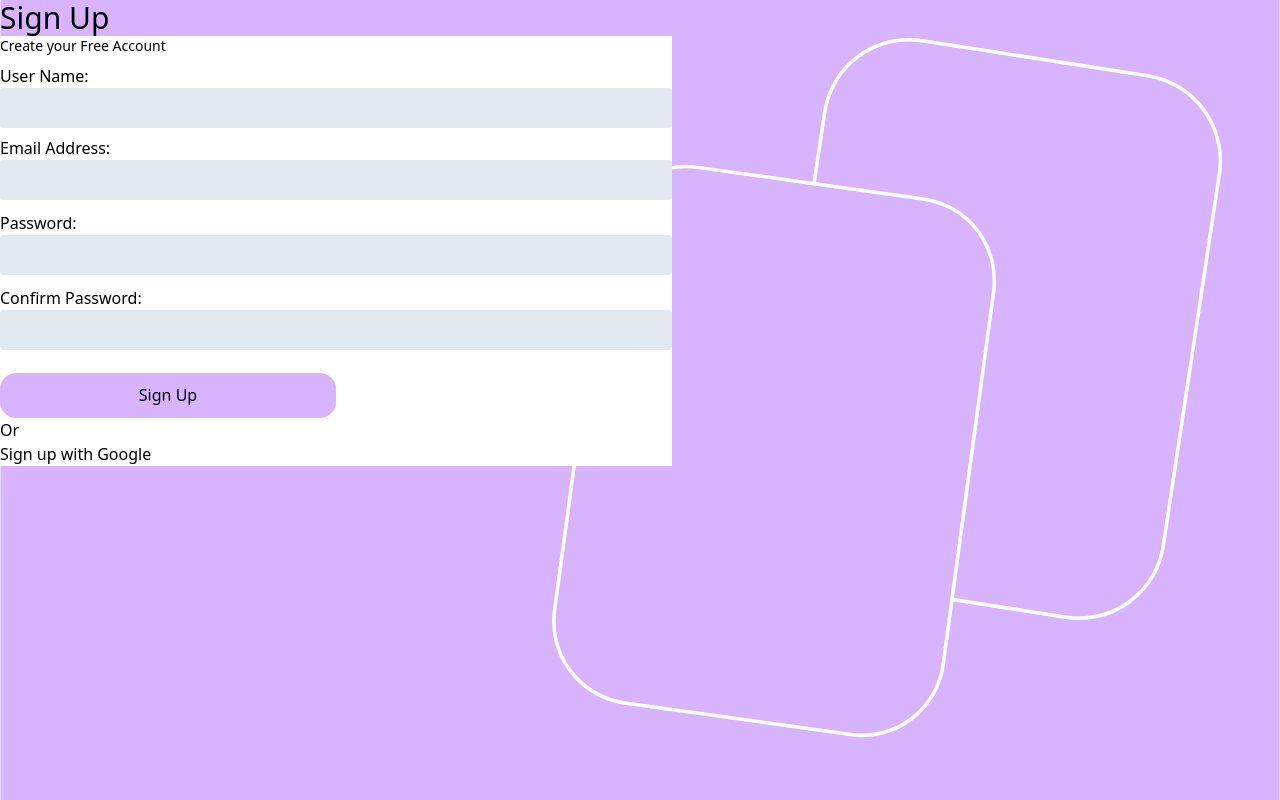
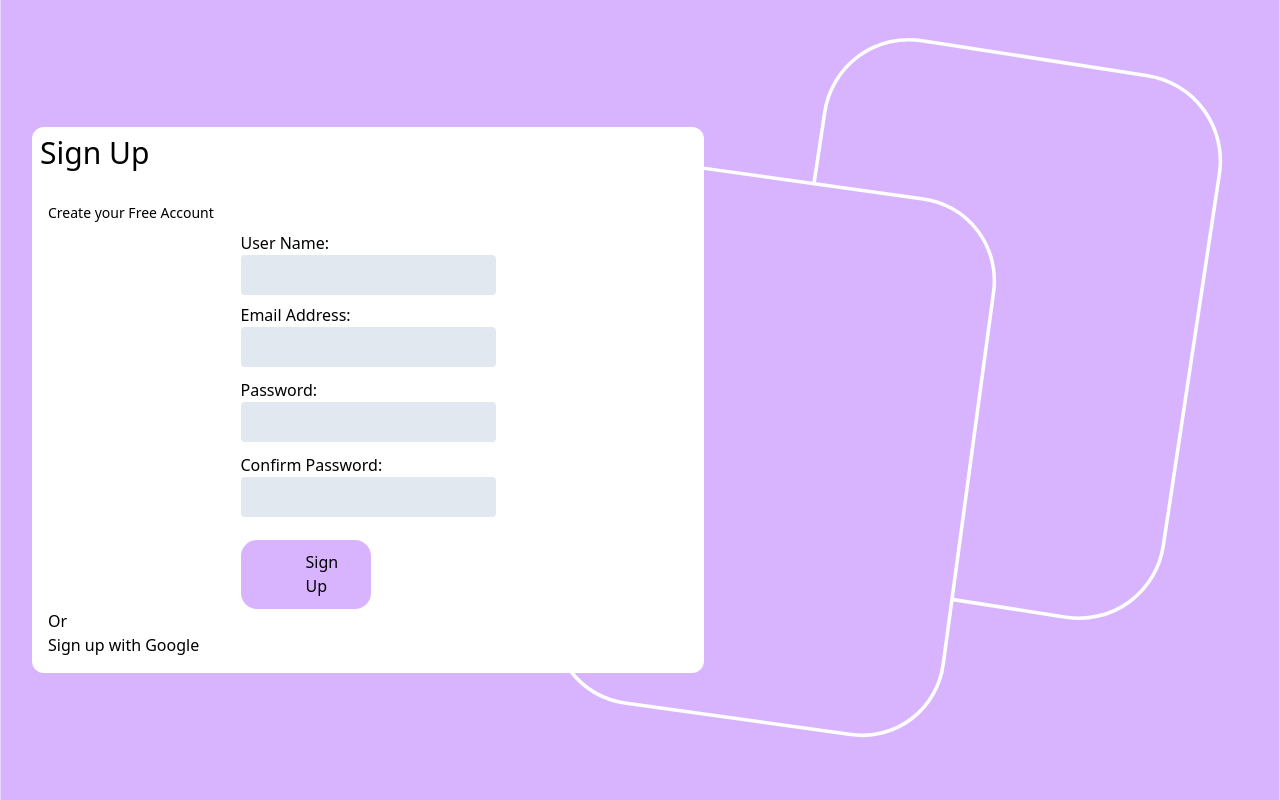
Before and after one commit to PenguinPepper/recallriot, a React (Vite) app in the folder frontend/: page / in a window 1280 px wide. Built offline with nearby package versions, Linux system fonts and the light colour scheme.

Commit message:
Center the signup container

```diff
--- a/frontend/src/pages/signup.jsx
+++ b/frontend/src/pages/signup.jsx
@@ -24,14 +24,14 @@ const Signup = () => {
     }
 
     return (
-        <section className='w-full h-screen bg-signup bg-cover bg-center'>
+        <section className='w-full h-screen bg-signup bg-cover bg-center flex flex-col justify-center pl-8 pr-8'>
             {/* <ToggleButton /> */}
-            <h1 className='text-3xl text-left pt-0'>Sign Up</h1>
+            <h1 className='text-3xl text-left pl-2 pt-2 pb-4 max-w-2xl bg-white rounded-t-xl '>Sign Up</h1>
             <section className='display  bg-white'></section>
-            <section className='max-w-2xl bg-white'>
+            <section className='max-w-2xl bg-white rounded-b-xl p-4'>
                 <p className='text-sm '>Create your Free Account</p>
 
-                <form className='flex flex-col' onSubmit={handleSubmit(SignUp)}>
+                <form className='flex flex-col justify-self-center' onSubmit={handleSubmit(SignUp)}>
                     <label htmlFor="userName" className='formLabel'>User Name:</label>
                     <input type="text" id="userName" className='rounded bg-slate-200 border-none'
                         {...register('userName',
@@ -100,7 +100,7 @@ const Signup = () => {
                         <span className="errorMessage">{errors.confirmation.message}</span>
                     )}
                     <section className=''>
-                        <button type="submit" className='formButon bg-purple-300 w-1/2 justify-self-center'>Sign Up</button>
+                        <button type="submit" className='formButon bg-purple-300 w-1/2 justify-center'>Sign Up</button>
                     </section>
                 </form>
                 <p>Or</p>
```
